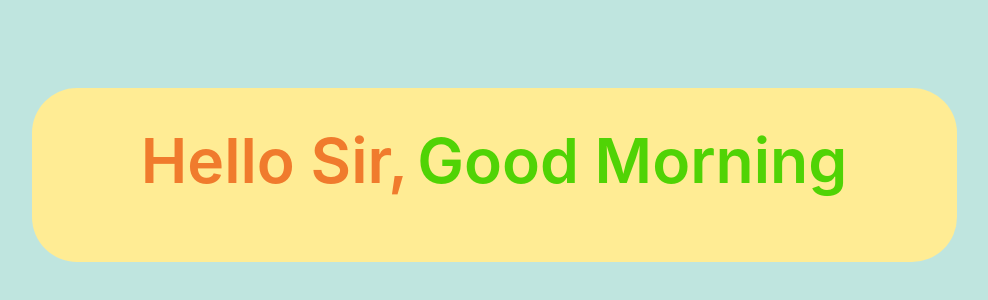
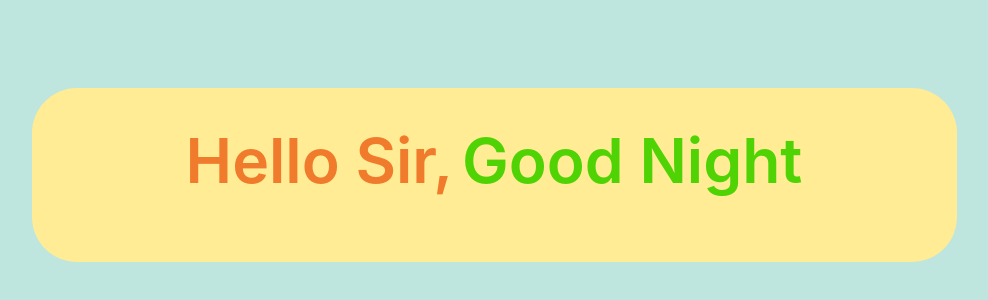
Before and after one commit to Shivam-Shandilya1/learningReact2, a React (Create React App) app: page / in a window 1280 px wide. Shown: the part 162-462 px from the top of the page, without its empty margins (146-1134 px from the left). Built offline with nearby package versions, Linux system fonts and the light colour scheme.

Commit message:
Apply grreet logic

```diff
--- a/src/index.js
+++ b/src/index.js
@@ -3,6 +3,18 @@ import ReactDOM from 'react-dom';
 import './index.css';
 import App from './App';
 import reportWebVitals from './reportWebVitals';
+
+var time = new Date().toLocaleTimeString({hour:'numeric',hour12:false});
+var greet;
+if(time>=1&&time<=11)
+{
+greet="Good Morning"
+}if(time>=12&&time<=7)
+{
+  greet="Good Afternoon"
+}else{
+  greet = "Good Night"
+}
 
 ReactDOM.render(
   <React.StrictMode>
@@ -10,7 +22,7 @@ ReactDOM.render(
     <center>
     <div className="firstdiv">
       <p className="para1">Hello Sir,</p>&nbsp;&nbsp;
-      <p className="para2">Good Morning</p>
+      <p className="para2">{greet}</p>
     </div>
     </center>
     </>
```
